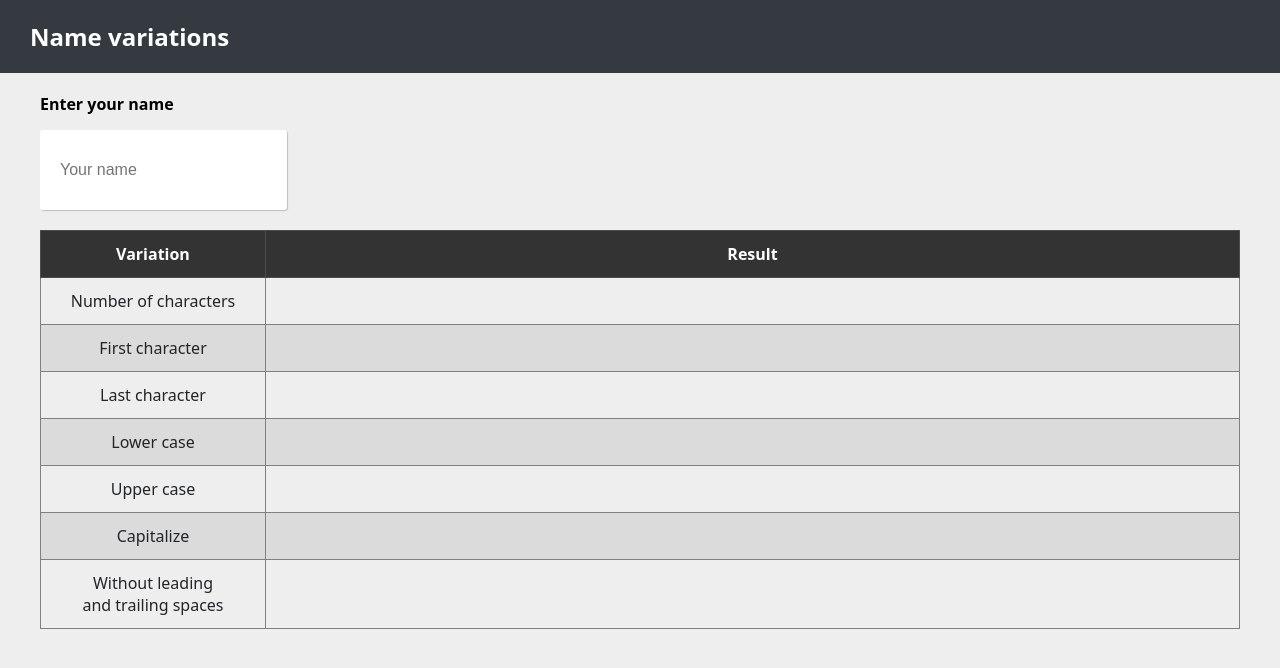
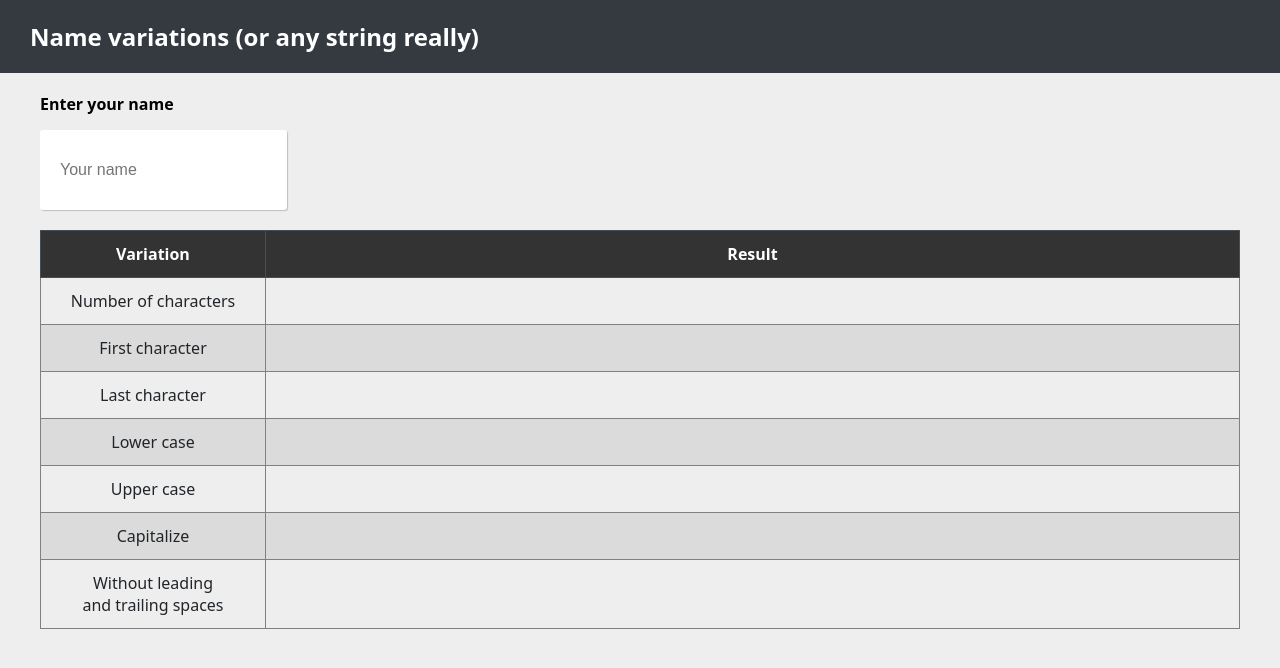
Before and after one commit to airbr/anagram-string, a website built with Parcel: page index.html in a window 1280 px wide. Built offline with nearby package versions, Linux system fonts and the light colour scheme.

Commit message:
Test Commit for Netlify Deploy

```diff
--- a/index.html
+++ b/index.html
@@ -3,12 +3,12 @@
   <head>
     <meta charset="UTF-8" />
     <meta name="viewport" content="width=device-width, initial-scale=1.0" />
-    <title>Your site</title>
+    <title>JavaScript Strings test</title>
     <link rel="stylesheet" href="app.css" />
   </head>
   <body>
     <nav>
-      <h1>Name variations</h1>
+      <h1>Name variations (or any string really)</h1>
     </nav>
 
     <main>
```
